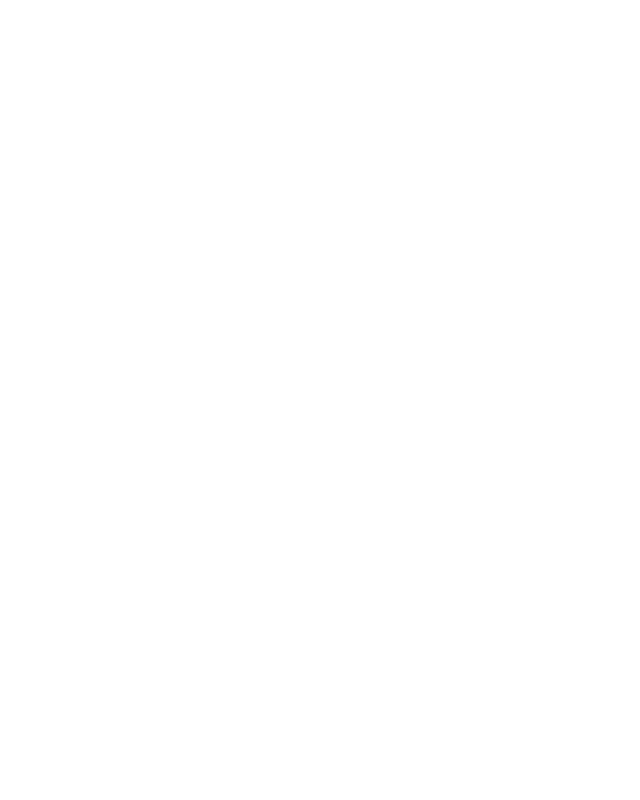
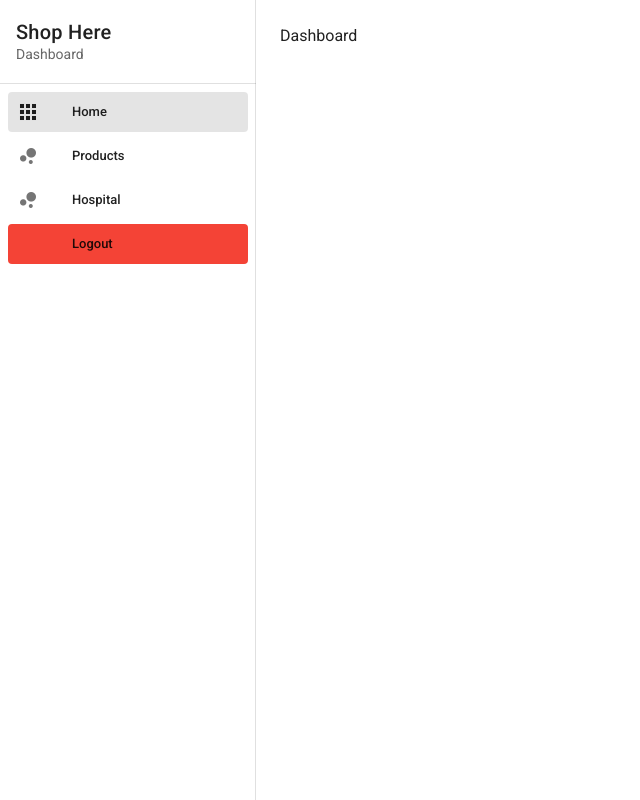
Before and after one commit to Ahmad940/shophere, a Nuxt app: page /dashboard in a window 1280 px wide. Before the commit this address had no page. Shown: the whole page, without its empty margins (0-640 px from the left). Built offline with nearby package versions, Linux system fonts and the light colour scheme.

Commit message:
Initial repo

```diff
--- a/layouts/dashboard.vue
+++ b/layouts/dashboard.vue
@@ -73,12 +73,12 @@
         {
           icon: 'mdi-apps',
           title: 'Home',
-          to: '/app/dashboard'
+          to: 'dashboard'
         },
         {
           icon: 'mdi-chart-bubble',
-          title: 'Patients',
-          to: '/app/patients'
+          title: 'Products',
+          to: 'products'
         },
         {
           icon: 'mdi-chart-bubble',
--- a/middleware/islogged_redirect.ts
+++ b/middleware/islogged_redirect.ts
@@ -1,7 +1,7 @@
 import {Context, Middleware} from "@nuxt/types";
 
 const middleWare: Middleware = ({ $auth, redirect, }: Context) => {
-  $auth.loggedIn && redirect('/app/')
+  $auth.loggedIn && redirect('/dashboard/')
 }
 
 export default middleWare
--- a/nuxt.config.js
+++ b/nuxt.config.js
@@ -48,7 +48,7 @@
   // global router config
   router: {
     // Run the middleware/user-agent.js on every page
-    middleware: 'auth'
+    // middleware: 'auth'
   },
 
   env: {
--- /dev/null
+++ b/pages/dashboard/index.vue
@@ -0,0 +1,17 @@
+<template>
+  <v-container>
+    Dashboard
+  </v-container>
+</template>
+
+<script>
+export default {
+  name: "index",
+  data: () =>({}),
+  layout: 'dashboard',
+}
+</script>
+
+<style scoped>
+
+</style>
--- /dev/null
+++ b/pages/dashboard/products/index.vue
@@ -0,0 +1,15 @@
+<template>
+  <v-container>
+    <p>Product page</p>
+  </v-container>
+</template>
+
+<script>
+export default {
+  name: "index"
+}
+</script>
+
+<style scoped>
+
+</style>
--- /dev/null
+++ b/pages/dashboard/settings/index.vue
@@ -0,0 +1,15 @@
+<template>
+  <v-container>
+    Settings
+  </v-container>
+</template>
+
+<script>
+export default {
+  name: "index"
+}
+</script>
+
+<style scoped>
+
+</style>
--- a/pages/index.vue
+++ b/pages/index.vue
@@ -66,7 +66,7 @@
           <v-btn
             color="primary"
             nuxt
-            to="/app"
+            to="/dashboard"
           >
             Continue
           </v-btn>
--- /dev/null
+++ b/pages/profile/index.vue
@@ -0,0 +1,13 @@
+<template>
+
+</template>
+
+<script>
+export default {
+  name: "index"
+}
+</script>
+
+<style scoped>
+
+</style>
```
